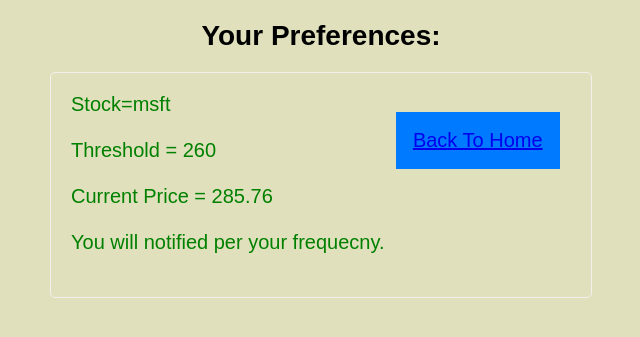
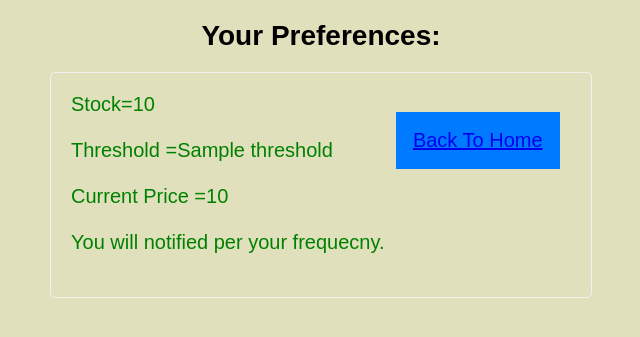
Before and after one commit to panshiv/Stock-App, a Flask app: template templates/info.html in a window 1280 px wide. Shown: the top 337 px of the page, without its empty margins (319-959 px from the left). Run offline with Flask 3, Linux system fonts and the light colour scheme; the template is opened without the code that fills it: most values are stand-ins (such as "Sample title", 1, 10 or a date in 2020).

Commit message:
updated info

```diff
--- a/templates/info.html
+++ b/templates/info.html
@@ -10,9 +10,9 @@
   <body>
     <h1>Your Preferences:</h1>
     <div class = message>
-      Stock=msft<br><br>
-      Threshold = 260<br><br>
-      Current Price = 285.76<br><br>
+      Stock={{stock_ticker}}<br><br>
+      Threshold ={{Threshold}}<br><br>
+      Current Price ={{Current_price}}<br><br>
       You will notified per your frequecny.<br><br>
       <div class="back-btn">
         <a href="index.html" >Back To Home</a>
```
